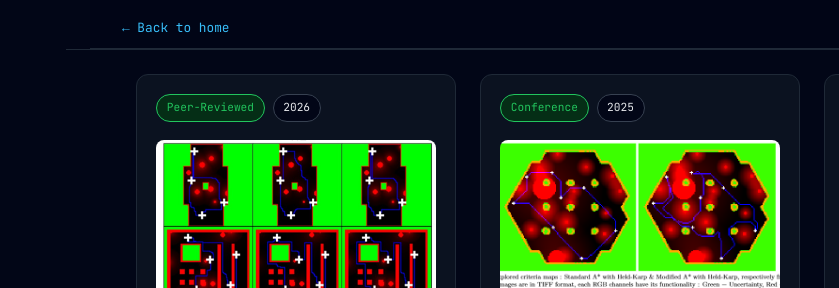
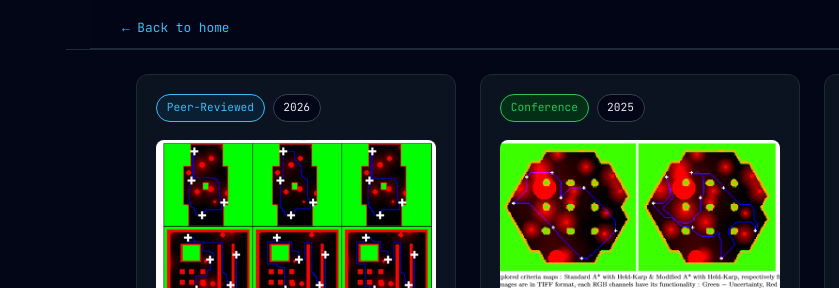
Before and after one commit to Rastafouille/jeremy-seyssaud.github.io, a plain HTML site: page publications.html in a window 1280 px wide. Shown: the part 135-423 px from the top of the page, 0-839 px from the left. Drawn offline with Linux system fonts and the light colour scheme.

Commit message:
Change badge class from 'conf' to 'paper'

```diff
--- a/publications.html
+++ b/publications.html
@@ -221,7 +221,7 @@ footer{text-align:center;color:#9ca3af;padding:2rem;font-size:.9rem}
 
 <div class="card" data-type="paper" data-year="2026">
 <div class="card-meta">
-  <span class="badge conf">Peer-Reviewed</span>
+  <span class="badge paper">Peer-Reviewed</span>
   <span class="badge year">2026</span>
 </div>
   <img src="images/nav.jpg" class="thumb" alt="nav 2026">
```
